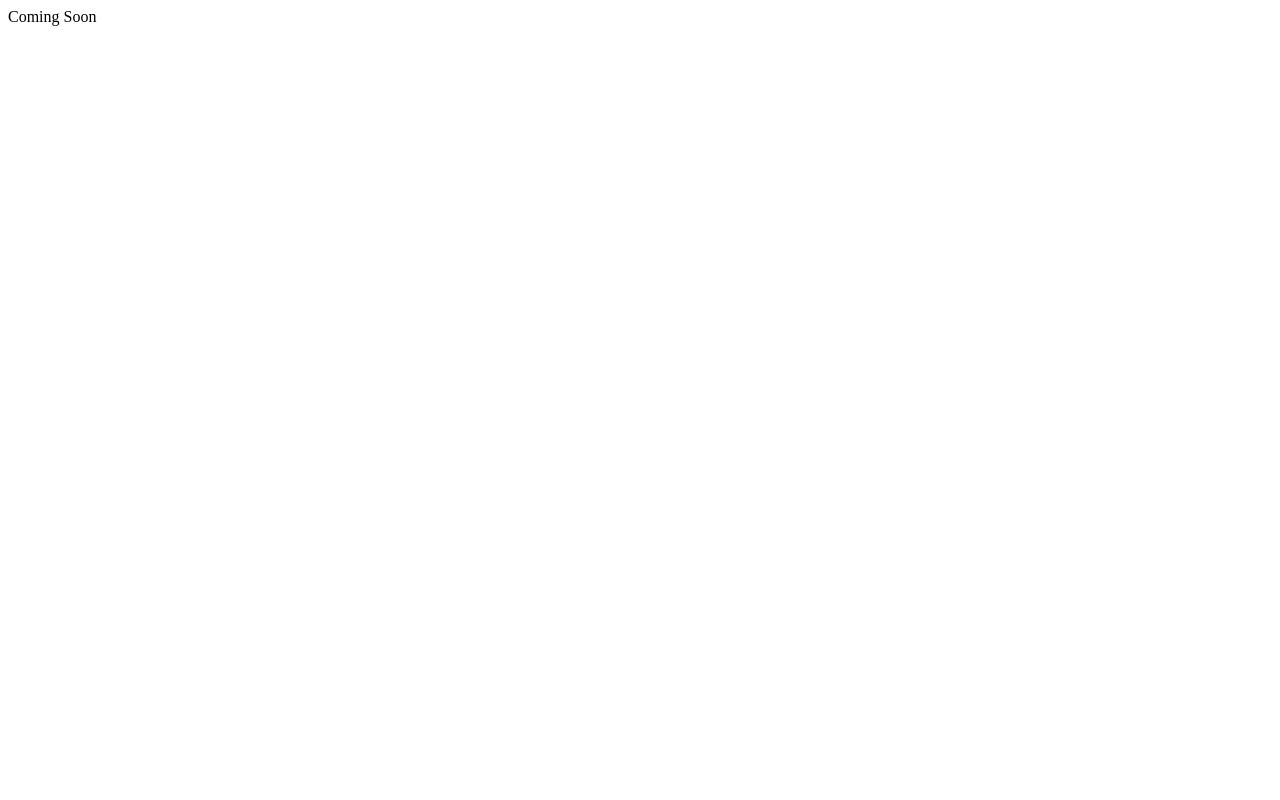
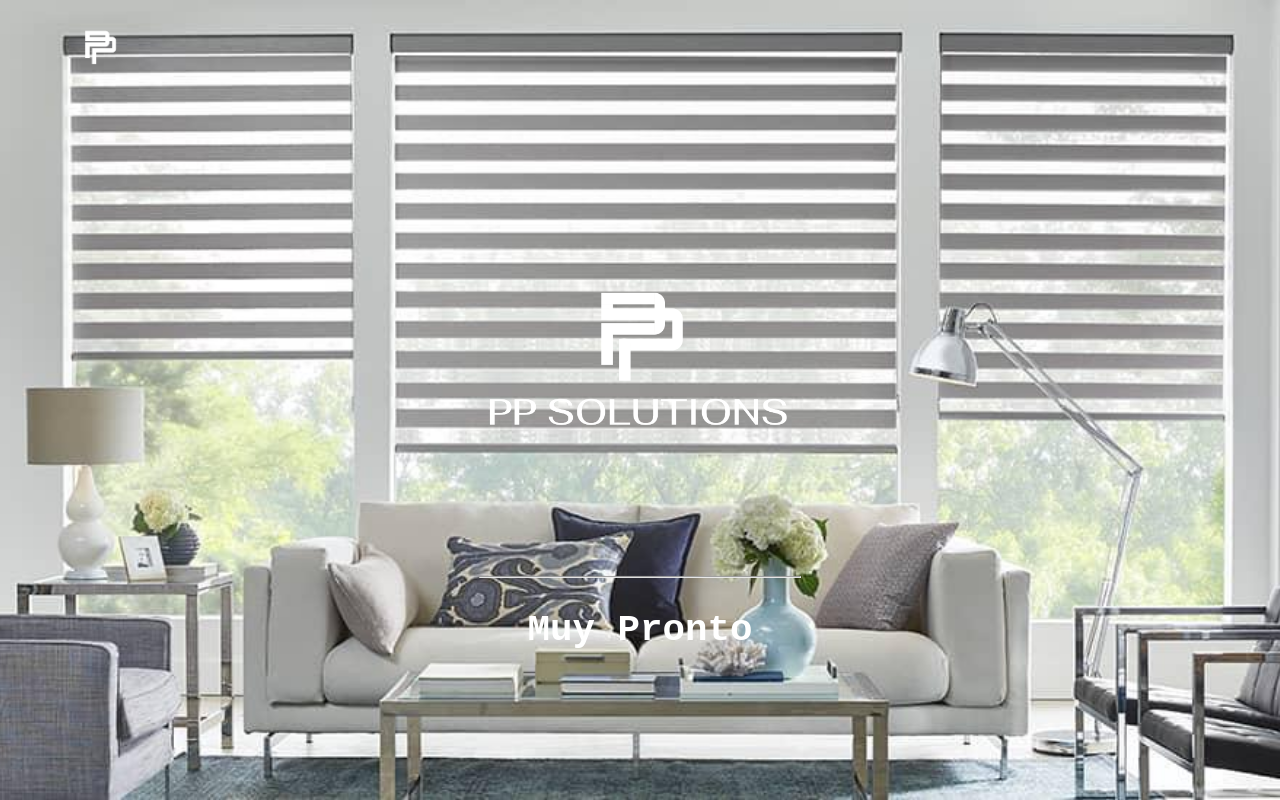
Before and after one commit to Pablodotnet/ppsolutionsmx, a plain HTML site: page index.html in a window 1280 px wide. Drawn offline with Linux system fonts and the light colour scheme.

Commit message:
wip: coming soon page

```diff
--- /dev/null
+++ b/index.css
@@ -0,0 +1,66 @@
+/* Set height to 100% for body and html to enable the background image to cover the whole page: */
+body,
+html {
+  height: 100%;
+  margin: 0;
+}
+
+.bgimg {
+  /* Background image */
+  background-image: url("./resources/bg-img-one.jpeg");
+  /* Full-screen */
+  height: 100%;
+  /* Center the background image */
+  background-position: center;
+  /* Scale and zoom in the image */
+  background-size: cover;
+  /* Add position: relative to enable absolutely positioned elements inside the image (place text) */
+  position: relative;
+  /* Add a white text color to all elements inside the .bgimg container */
+  color: white;
+  /* Add a font */
+  font-family: "Courier New", Courier, monospace;
+  /* Set the font-size to 25 pixels */
+  font-size: 25px;
+}
+
+/* Position text in the top-left corner */
+.topleft {
+  position: absolute;
+  top: 0;
+  left: 16px;
+}
+
+/* Position text in the bottom-left corner */
+.bottomleft {
+  position: absolute;
+  bottom: 0;
+  left: 16px;
+}
+
+/* Position text in the middle */
+.middle {
+  position: absolute;
+  top: 50%;
+  left: 50%;
+  transform: translate(-50%, -50%);
+  text-align: center;
+}
+
+/* Style the <hr> element */
+hr {
+  margin: auto;
+  width: 40%;
+}
+
+/* Styling header elements */
+.header-logo {
+  max-height: 160px;
+  max-width: 160px;
+}
+
+/* Styling the logo */
+.central-logo {
+  max-height: 800px;
+  max-width: 800px;
+}
--- a/index.html
+++ b/index.html
@@ -4,8 +4,31 @@
     <meta charset="UTF-8" />
     <meta name="viewport" content="width=device-width, initial-scale=1.0" />
     <title>Document</title>
+    <link rel="stylesheet" href="index.css" />
   </head>
   <body>
-    Coming Soon
+    <div class="bgimg">
+      <div class="topleft">
+        <img
+          class="header-logo"
+          src="./resources/ppsolutions-logo-letters-white.png"
+          alt="PP Solutions Header Logo"
+        />
+      </div>
+      <div class="middle">
+        <!-- <img
+          class="logo"
+          src="./resources/ppsolutions-logo-grey.png"
+          alt="PP Solutions Logo Grey"
+        /> -->
+        <img
+          class="central-logo"
+          src="./resources/ppsolutions-logo-white.png"
+          alt="PP Solutions Logo White"
+        />
+        <hr />
+        <h2>Muy Pronto</h2>
+      </div>
+    </div>
   </body>
 </html>
```
Also changed, not shown: resources/bg-img-one.jpeg (added), resources/forestbridge.jpg (added), resources/ppsolutions-logo-grey.png (added), resources/ppsolutions-logo-letters-white.png (added), resources/ppsolutions-logo-white.png (added).
